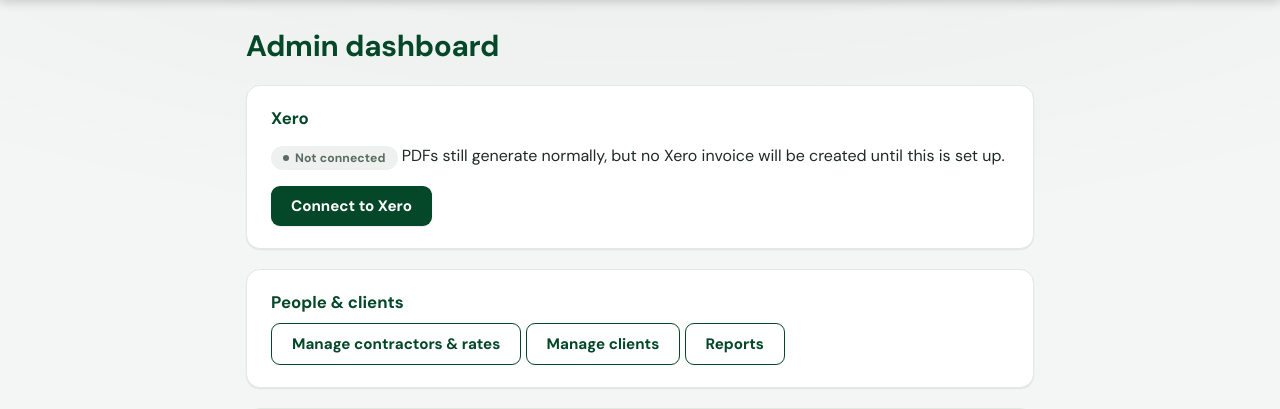
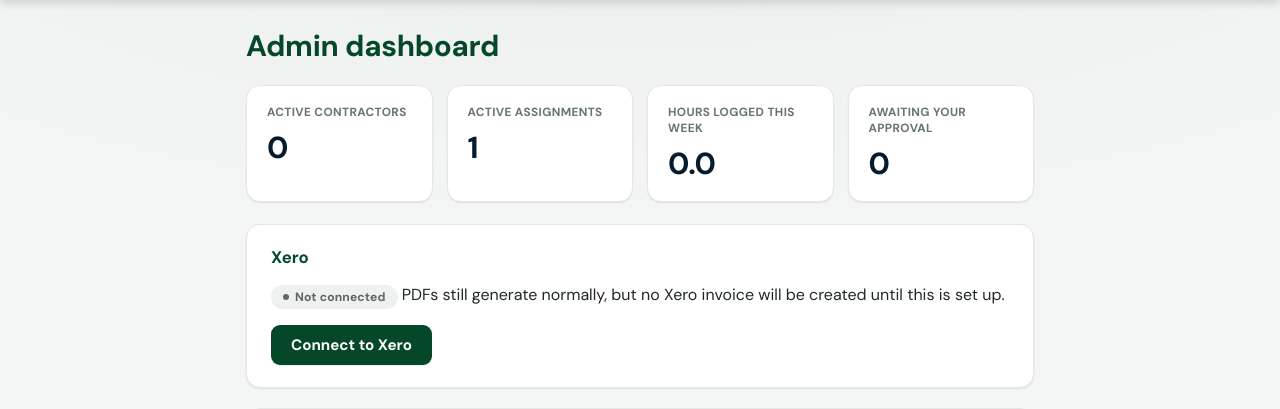
Before and after one commit to matthewyoung-source/verde-timesheet-app, a Flask app: page /admin/ in a window 1280 px wide. Shown: the part 62-471 px from the top of the page. Run offline with Flask 3, Linux system fonts and the light colour scheme; a user stored in the database is signed in; tables that the repository leaves empty hold one stand-in row (values such as "Sample post").

Commit message:
Templates: KPI tiles and status-colored pills

```diff
--- a/templates/admin_dashboard.html
+++ b/templates/admin_dashboard.html
@@ -2,6 +2,25 @@
 {% block title %}Admin - Verde Solutions{% endblock %}
 {% block content %}
 <h1>Admin dashboard</h1>
+
+<div class="stat-grid">
+  <div class="stat-tile">
+    <div class="stat-label">Active contractors</div>
+    <div class="stat-value">{{ active_contractor_count }}</div>
+  </div>
+  <div class="stat-tile">
+    <div class="stat-label">Active assignments</div>
+    <div class="stat-value">{{ active_assignment_count }}</div>
+  </div>
+  <div class="stat-tile">
+    <div class="stat-label">Hours logged this week</div>
+    <div class="stat-value">{{ '%.1f'|format(hours_this_week) }}</div>
+  </div>
+  <div class="stat-tile{{ ' stat-tile-alert' if pending_approval_count > 0 else '' }}">
+    <div class="stat-label">Awaiting your approval</div>
+    <div class="stat-value">{{ pending_approval_count }}</div>
+  </div>
+</div>
 
 <div class="card">
   <h3>Xero</h3>
@@ -36,15 +55,15 @@
           <td>${{ '%.2f'|format(p.total_expenses) if p.total_expenses else '0.00' }}</td>
           <td>
             {% if p.approval_status == 'approved' %}<span class="pill green">Approved &amp; locked</span>
-            {% else %}<span class="pill grey">Awaiting approval</span>{% endif %}
-            {% if p.client_approval_status == 'pending' %}<br><span class="pill grey">Client: pending</span>
+            {% else %}<span class="pill warning">Awaiting approval</span>{% endif %}
+            {% if p.client_approval_status == 'pending' %}<br><span class="pill warning">Client: pending</span>
             {% elif p.client_approval_status == 'approved' %}<br><span class="pill green">Client: approved</span>
-            {% elif p.client_approval_status == 'disputed' %}<br><span class="pill grey">Client: disputed</span>{% endif %}
+            {% elif p.client_approval_status == 'disputed' %}<br><span class="pill critical">Client: disputed</span>{% endif %}
           </td>
           <td>
             {% if p.xero_invoice_status == 'draft_created' %}<span class="pill green">Draft created</span>
             {% elif p.xero_invoice_status == 'not_connected' %}<span class="pill grey">Not connected</span>
-            {% else %}<span class="pill grey">Failed</span>{% endif %}
+            {% else %}<span class="pill critical">Failed</span>{% endif %}
           </td>
           <td>
             <a href="{{ url_for('admin.packet_detail', packet_id=p.id) }}">{{ 'View' if p.approval_status == 'approved' else 'Review & approve' }}</a>
--- a/templates/admin_reports.html
+++ b/templates/admin_reports.html
@@ -8,12 +8,12 @@
   <h3>Packet status overview</h3>
   <p>
     <span class="pill green">Approved: {{ status_counts.get('approved', 0) }}</span>
-    <span class="pill grey">Awaiting approval: {{ status_counts.get('pending', 0) }}</span>
+    <span class="pill warning">Awaiting approval: {{ status_counts.get('pending', 0) }}</span>
   </p>
   <p>
-    <span class="pill grey">Client sign-off pending: {{ client_approval_counts.get('pending', 0) }}</span>
+    <span class="pill warning">Client sign-off pending: {{ client_approval_counts.get('pending', 0) }}</span>
     <span class="pill green">Client approved: {{ client_approval_counts.get('approved', 0) }}</span>
-    <span class="pill grey">Client disputed: {{ client_approval_counts.get('disputed', 0) }}</span>
+    <span class="pill critical">Client disputed: {{ client_approval_counts.get('disputed', 0) }}</span>
   </p>
 </div>
 
--- a/templates/client_dashboard.html
+++ b/templates/client_dashboard.html
@@ -26,7 +26,7 @@
     {% elif p.client_approval_status == 'approved' %}
       <p><span class="pill green">You approved this</span>{% if p.client_approval_note %} -- "{{ p.client_approval_note }}"{% endif %}</p>
     {% elif p.client_approval_status == 'disputed' %}
-      <p><span class="pill grey">You disputed this</span>{% if p.client_approval_note %} -- "{{ p.client_approval_note }}"{% endif %}</p>
+      <p><span class="pill critical">You disputed this</span>{% if p.client_approval_note %} -- "{{ p.client_approval_note }}"{% endif %}</p>
     {% endif %}
   </div>
 {% endfor %}
```
Also changed, not shown: templates/admin_packet_detail.html (+4 -4 lines).
